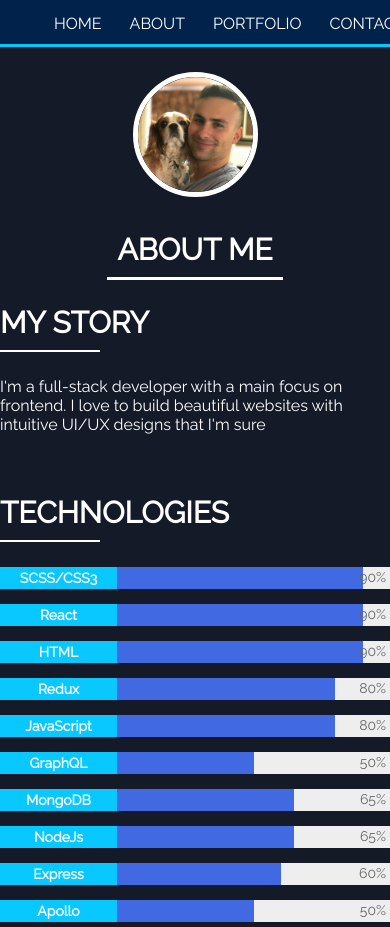
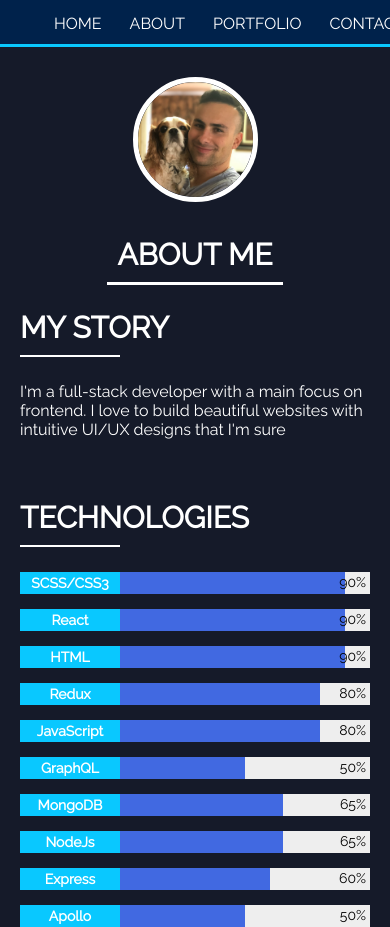
Before and after one commit to stantraub/Portfolio-Website, a React (Create React App) app: page /about in a window 390 px wide. Shown: the top 927 px of the page. Built offline with nearby package versions, Linux system fonts and the light colour scheme.

Commit message:
Refactor responsiveness

```diff
--- a/src/sass/abstracts/_variables.scss
+++ b/src/sass/abstracts/_variables.scss
@@ -6,4 +6,4 @@ $color-secondary-light: #09C8FF;
 $color-background: rgb(21, 26, 41);
 $color-white: #FFF;
 $color-grey: #EEEEEE;
-$color-grey-text: #666666;
+$color-black: #000;
--- a/src/sass/components/_skill.scss
+++ b/src/sass/components/_skill.scss
@@ -1,5 +1,5 @@
     .bar {
-        width: 70%;
+        width: 80%;
 
         &__fill {
             background-color: royalblue;
@@ -7,7 +7,7 @@
         }
 
         &-percentage {
-            color: $color-grey-text;
+            color: $color-black;
             position: absolute;
             top: .2rem;
             right: .4rem;
--- a/src/sass/pages/_about.scss
+++ b/src/sass/pages/_about.scss
@@ -2,9 +2,9 @@
     background-color: $color-background;
     color: $color-white;
     align-items: center;
+    padding: 2rem;
 
     &__shape {
-        margin-top: 2.5rem;
         width: 12.5rem;
         height: 12.5rem;
     }
@@ -70,7 +70,7 @@
             &-name {
                 font-weight: bold;
                 text-align: center;
-                width: 30%;
+                min-width: 10rem;
                 height: 100%;
                 padding: .3rem;
                 background-color: $color-secondary-light;
```
